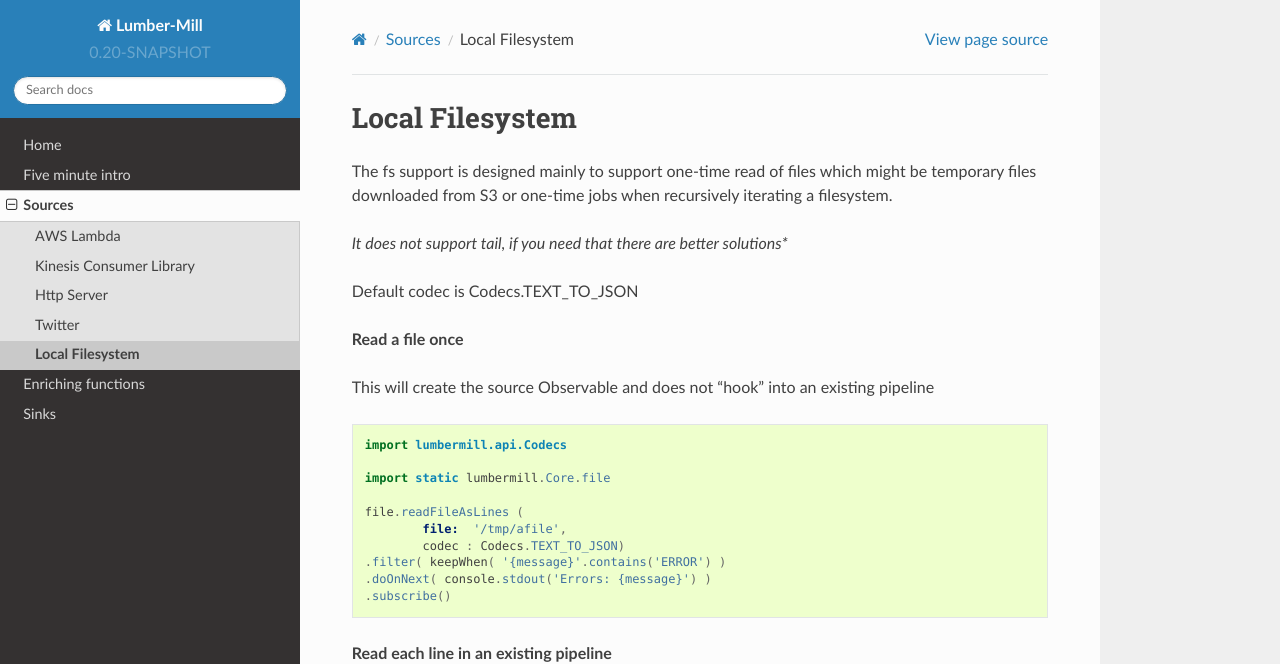
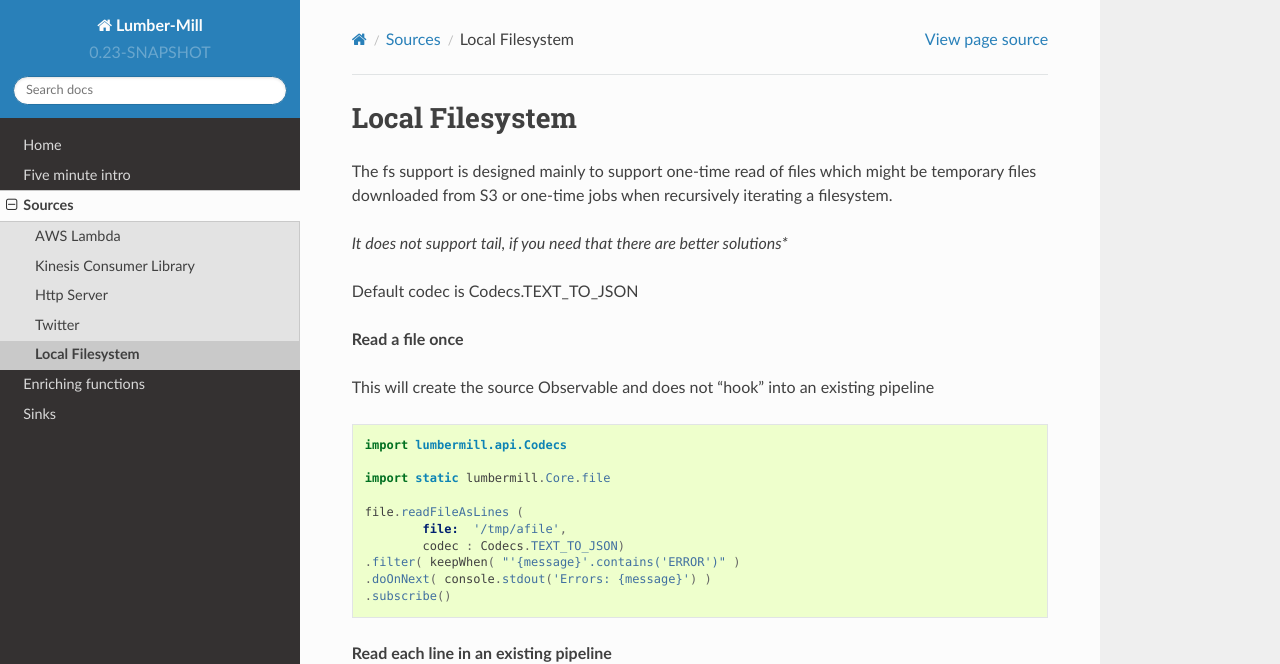
Before and after one commit to sonyxperiadev/lumber-mill, a Sphinx documentation site: the page built from docs/file.rst, in a window 1280 px wide and 1027 px high. Shown: the top 664 px of the window. Built offline with Sphinx 7.4.7 and the Read the Docs theme 2.0.0, drawn with Linux system fonts in a browser that asks for light colours.

Commit message:
Updated version

```diff
--- a/docs/conf.py
+++ b/docs/conf.py
@@ -57,7 +57,7 @@ author = u'Johan Rask'
 # built documents.
 #
 # The short X.Y version.
-version = u'0.20-SNAPSHOT'
+version = u'0.23-SNAPSHOT'
 # The full version, including alpha/beta/rc tags.
 release = u'0.20'
 
--- a/docs/file.rst
+++ b/docs/file.rst
@@ -22,7 +22,7 @@ This will create the source Observable and does not "hook" into an existing pipe
     file.readFileAsLines (
             file:  '/tmp/afile',
             codec : Codecs.TEXT_TO_JSON)
-    .filter( keepWhen( '{message}'.contains('ERROR') )
+    .filter( keepWhen( "'{message}'.contains('ERROR')" )
     .doOnNext( console.stdout('Errors: {message}') )
     .subscribe()
 
```
